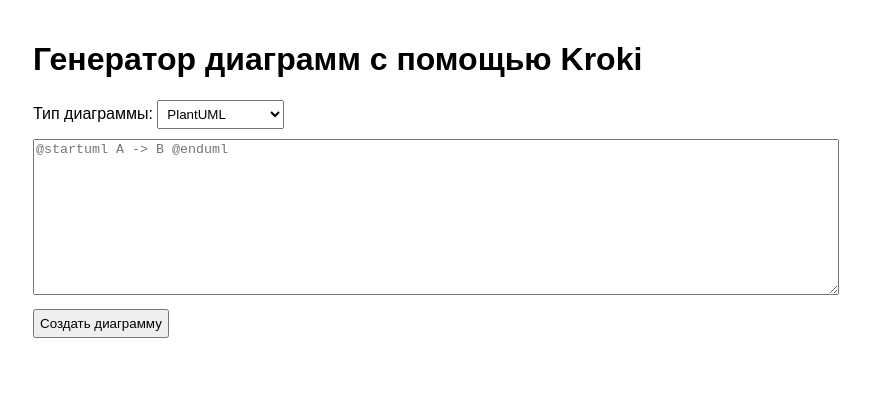
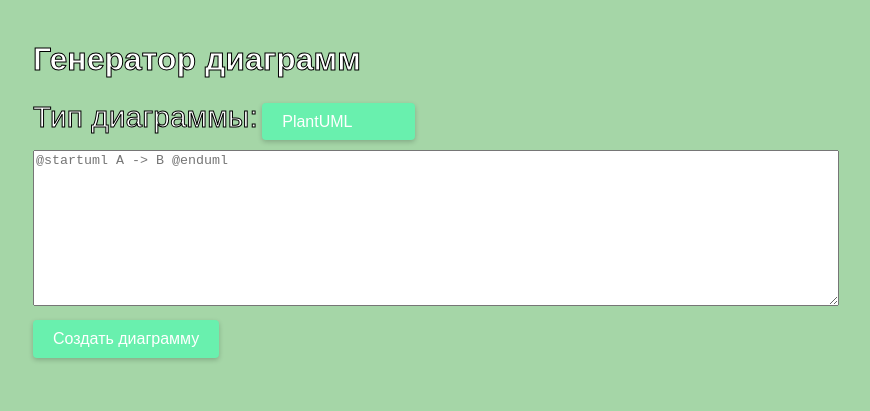
Before and after one commit to symbolic223/api-practice, a plain HTML site: page index.html in a window 1280 px wide. Shown: the whole page, without its empty margins (207-1077 px from the left). Drawn offline with Linux system fonts and the light colour scheme.

Commit message:
типо design

```diff
--- a/index.html
+++ b/index.html
@@ -8,7 +8,7 @@
 </head>
 <body>
 
-<h1>Генератор диаграмм с помощью Kroki</h1>
+<h1>Генератор диаграмм</h1>
 
 <label for="diagramType">Тип диаграммы:</label>
 <select id="diagramType">
--- a/style.css
+++ b/style.css
@@ -3,6 +3,7 @@ body {
     padding: 20px;
     max-width: 800px;
     margin: auto;
+    background-color: #A5D6A7;
 }
 textarea {
     width: 100%;
@@ -17,3 +18,42 @@ select, button {
     margin-top: 20px;
     text-align: center;
 }
+
+label {
+    font-family: sans-serif;
+    font-size: 30px;
+    color: white;
+    -webkit-text-stroke: 1px black;
+}
+
+h1 {
+    color: #ffffff;
+    -webkit-text-stroke: 1px black;
+}
+
+button, select {
+    padding: 10px 20px;
+    margin-bottom: 10px;
+    border: none;
+    border-radius: 4px;
+    font-size: 16px;
+    font-weight: 500;
+    background-color: #69F0AE;
+    color: white;
+    box-shadow: 0 2px 5px rgba(0, 0, 0, 0.2);
+    transition: all 0.3s ease;
+    cursor: pointer;
+    appearance: none;
+    outline: none;
+}
+
+button:hover, select:hover {
+    background-color: #00C853;
+    border-radius: 20px;
+    box-shadow: 0 4px 10px rgba(0, 0, 0, 0.3);
+}
+
+button:active, select:active {
+    box-shadow: 0 1px 3px rgba(0, 0, 0, 0.2);
+    transform: translateY(2px);
+}
```
